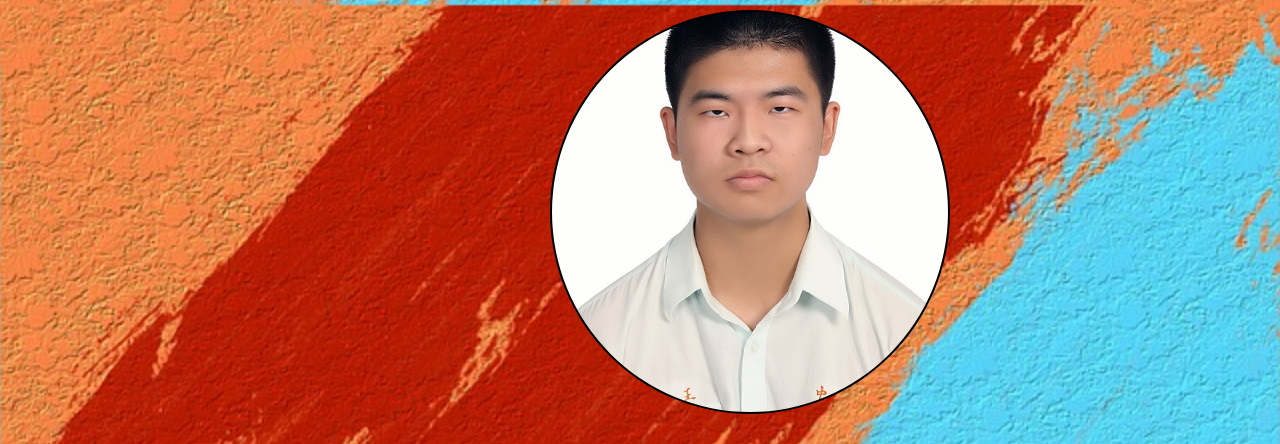
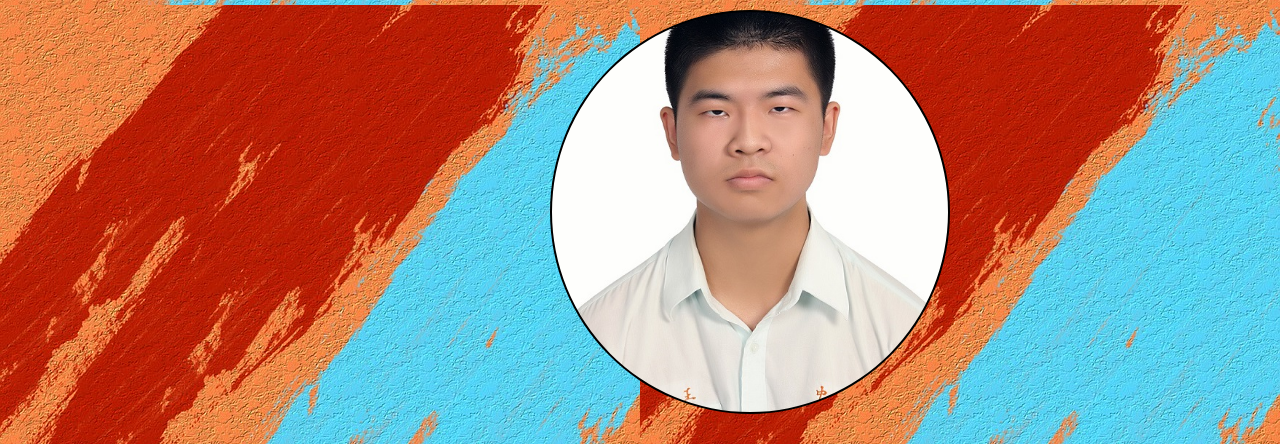
Before and after one commit to jeffcarl67/wp2017, a plain HTML site: page index.html in a window 1280 px wide. Shown: the top 444 px of the page. Drawn offline with Linux system fonts and the light colour scheme.

Commit message:
modify background

```diff
--- a/index.css
+++ b/index.css
@@ -9,7 +9,7 @@
 body{
 	overflow: scroll;
 	background-image: url("background-1366924_640.jpg");
-    background-size: cover;
+    //background-size: cover;
     //background-repeat: no-repeat;
 }
 
```
